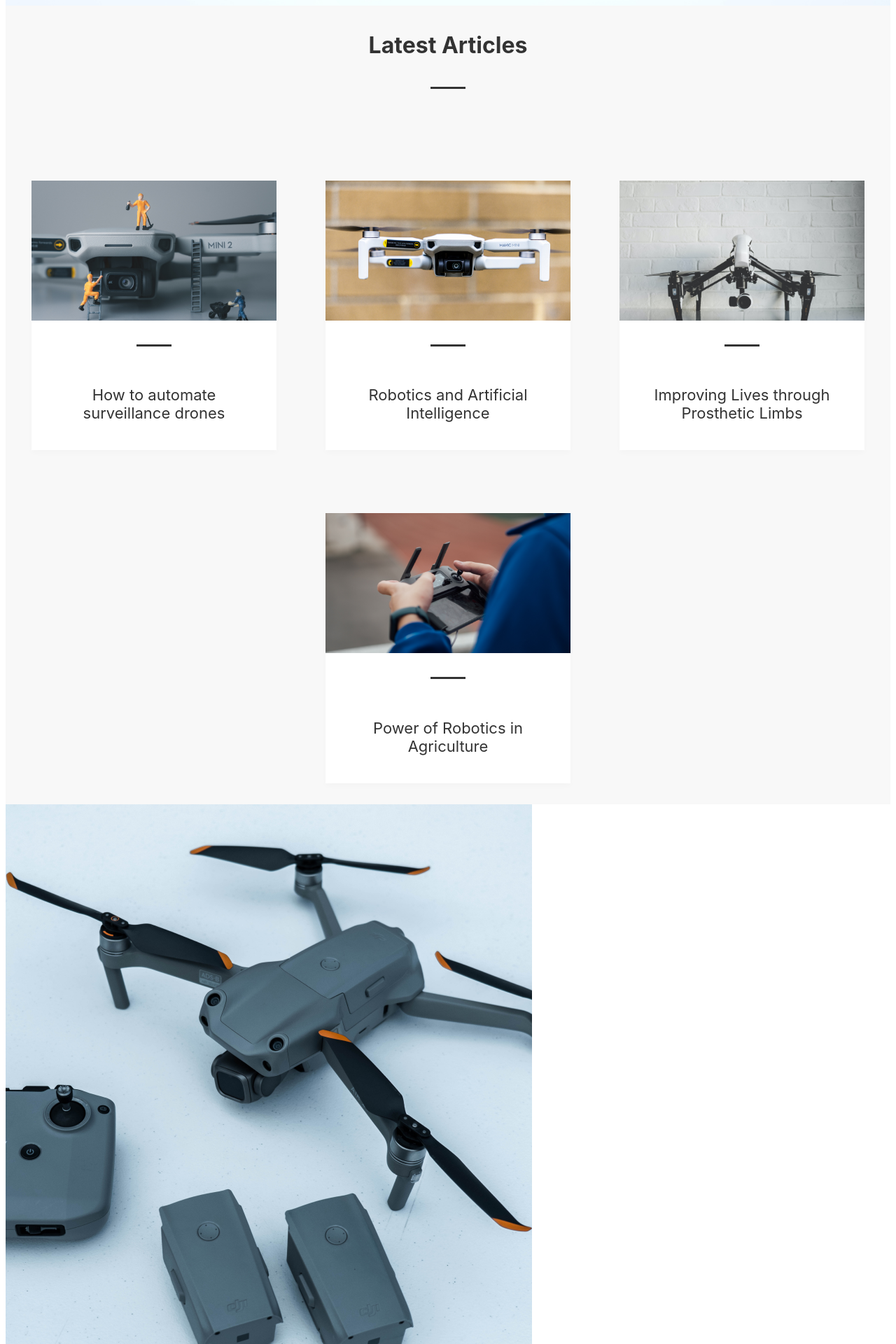
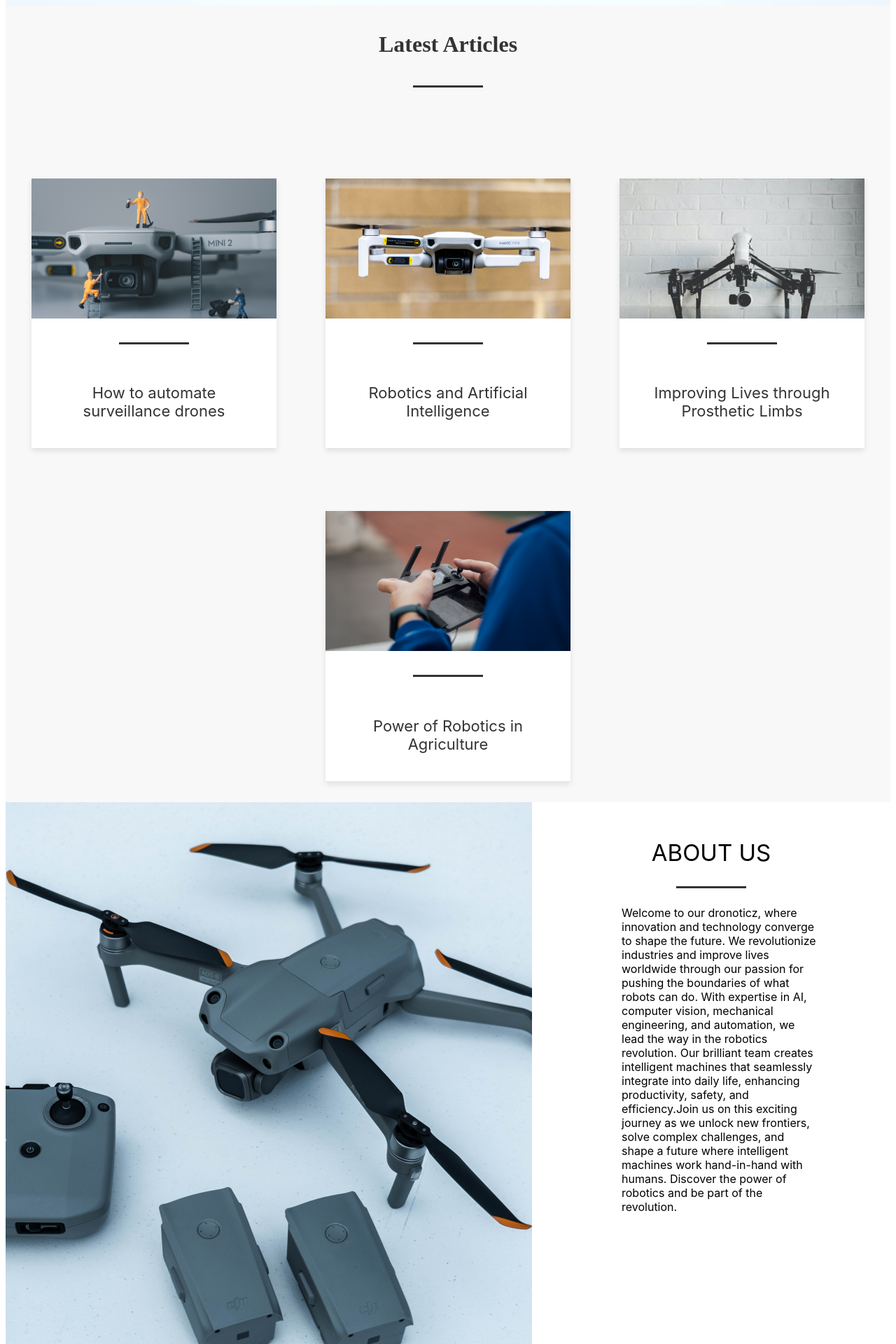
Before and after one commit to 21173447/Figma-website, a React (Vite) app in the folder web/: page / in a window 1280 px wide. Shown: the part 800-2720 px from the top of the page at 70% size. Built offline with nearby package versions, Linux system fonts and the light colour scheme.

Commit message:
fixing css mix up

```diff
--- a/web/src/AboutPage.css
+++ b/web/src/AboutPage.css
@@ -1,95 +1,36 @@
+.container{
+  display: flex;
+  align-items: center;
+  justify-content: center;
+  font-family: Inter, sans-serif;
+  font-size: 22px;
+  font-weight: normal;
+  }
 
-
-.card-container {
-    display: flex;
-    flex-direction: column;
+  .paragraph {
     align-items: center;
-    min-height: 100vh;
-    padding: 10px;
-    background-color: #F8F8F8;
-    font-family: 'Inter',Arial, Helvetica, sans-serif;
-
+    padding: 211px;
+    padding-left: 25%;
+    padding-right:20%;
+    padding-top: 1%;
+    font-weight: normal;
+    font-family: Inter, sans-serif;
+    font-size: 16px;
+  }
+  .Heading{
+  align-items:  center;
+  font-family: Inter, sans-serif;
+  font-weight: normal;
 
   }
 
-  .section-header {
+  .heading{
     text-align: center;
-    margin-bottom: 20px;
-
+    font-family: Inter, sans-serif;
+    font-weight: normal;
   }
 
 
-  .section-title {
-    color: #333;
-    font-family: 'Inter'
-    ;font-size: 32px;
-    margin-bottom: 40px;
-
+  .image{
+    height: 100%;
   }
-
-  .underscore-line {
-    width: 50px;
-    height: 3px;
-    font-weight: bold;
-    background-color: #333;
-    margin: 0 auto 20px;
-  }
-
-  .cards-wrapper {
-    display: flex;
-    flex-wrap: wrap;
-    justify-content: center;
-    gap: 70px;
-    margin-top: 91px;
-  }
-
-
-  .single-card {
-    width: 350px;
-    border-radius: 0;
-    overflow: hidden;
-    box-shadow: 0 4px 8px rgba(26, 25, 25, 0.021);
-    background-color: #fff;
-    text-align: left;
-    margin-bottom: 20px;
-
-    }
-
-    .single-card:hover{
-    transform: scale(1.05);
-    box-shadow: 0 4px 8px  rgba(0, 0, 0, 0.0);
-
-
-    }
-
-  .card-image {
-    width: 100%;
-    height: 200px;
-    object-fit: cover;
-  }
-  .card-content {
-    padding: 30px;
-    display: flex;
-    flex-direction: column;
-    justify-content: center;
-    align-items: center;
-    font-weight: normal;
-  }
-
-  .card-text {
-    font-size:40px;
-    color: #666;
-    line-height: 1px;
-    text-align: center;
-
-
-  }
-
-  .card-title {
-    font-family: 'Inter';
-    font-size: 22px;
-    font-weight: normal;
-    color: #333;
-    margin-bottom: 10px;
-    text-align: center;
-  }
```
